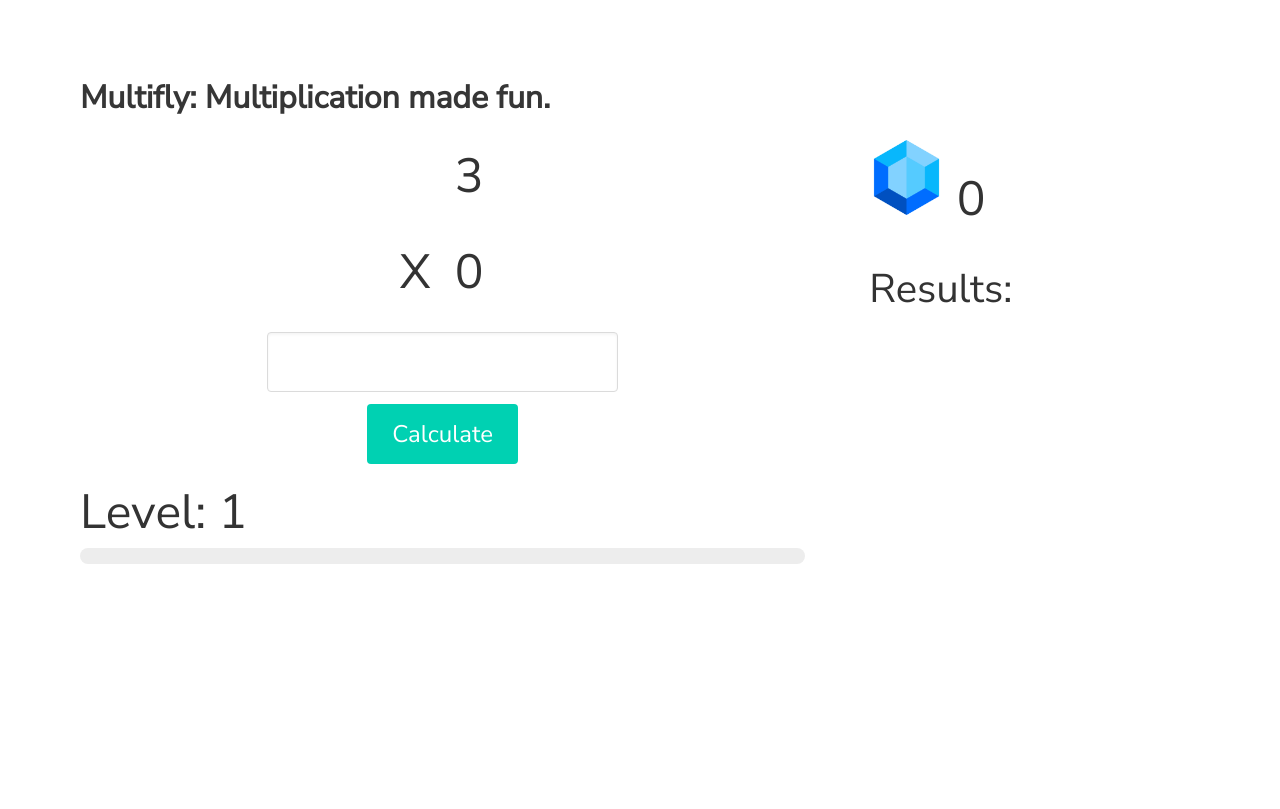
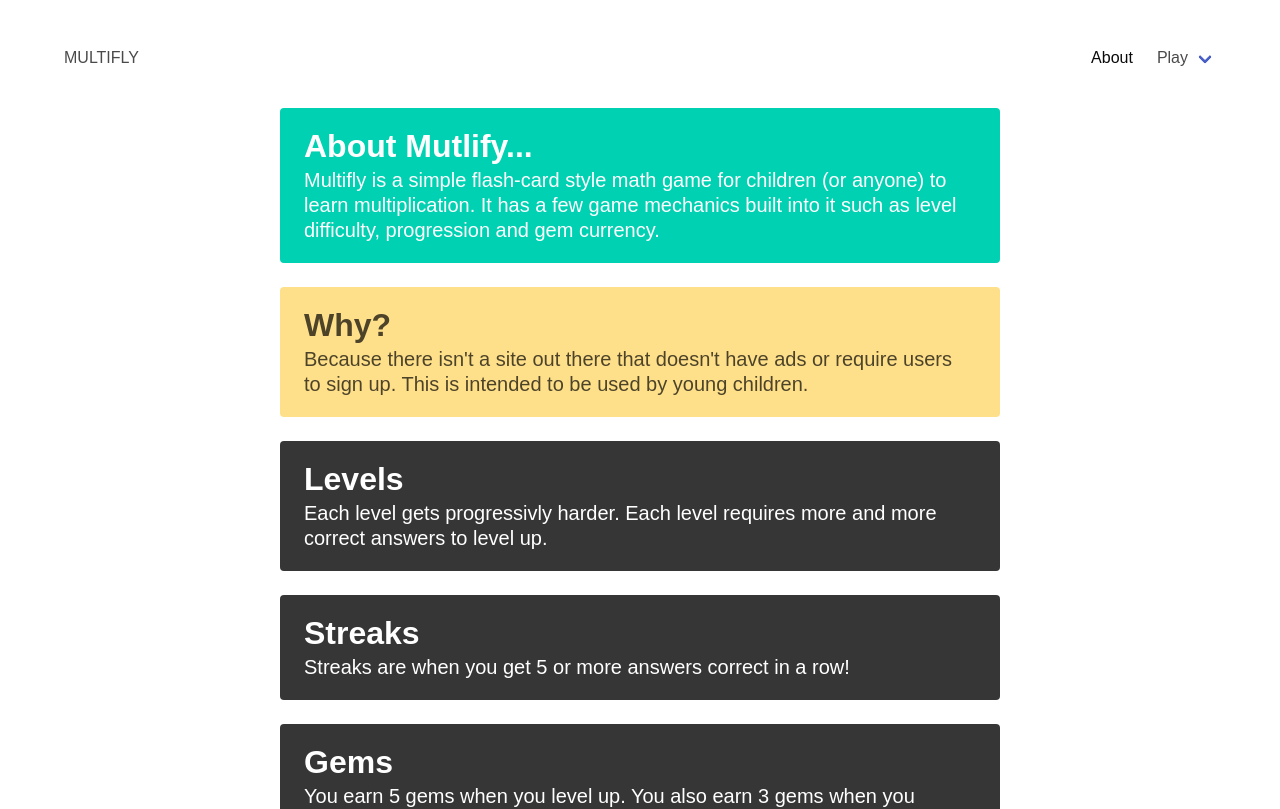
Before and after one commit to dimxasnewfrozen/mathy, an Angular app: page /about in a window 1280 px wide. Before the commit this address led to /. Shown: the top 809 px of the page. Built offline with nearby package versions, Linux system fonts and the light colour scheme.

Commit message:
add about page and routing

```diff
--- /dev/null
+++ b/src/app/about/about.component.html
@@ -0,0 +1,41 @@
+<div class="container">
+    <div class="column is-8 is-offset-2">
+        <div class="tile is-parent is-vertical">
+
+            <article class="tile is-child notification is-primary">
+                <p class="title">About Mutlify...</p>
+                <p class="subtitle">
+                    Multifly is a simple flash-card style math game for children (or anyone) to learn multiplication.
+                    It has a few game mechanics built into it such as level difficulty, progression and gem currency.
+                </p>
+            </article>
+
+            <article class="tile is-child notification is-warning">
+                <p class="title">Why?</p>
+                <p class="subtitle">Because there isn't a site out there that doesn't have ads or require users to sign up. This is intended to be used by young children.</p>
+            </article>
+
+            <article class="tile is-child notification is-dark">
+                <p class="title">Levels</p>
+                <p class="subtitle">Each level gets progressivly harder. Each level requires more and more correct answers to level up.</p>
+            </article>
+
+            <article class="tile is-child notification is-dark">
+                <p class="title">Streaks</p>
+                <p class="subtitle">Streaks are when you get 5 or more answers correct in a row!</p>
+            </article>
+
+            <article class="tile is-child notification is-dark">
+                <p class="title">Gems</p>
+                <p class="subtitle">You earn 5 gems when you level up. You also earn 3 gems when you achieve a streak!.</p>
+            </article>
+
+            <article class="tile is-child notification is-dark">
+                <p class="title">Store</p>
+                <p class="subtitle">You will be able to eventually buy stuff with your gems. Maybe customize a character or buy charms or something. TBD!</p>
+            </article>
+
+        </div>
+
+    </div>
+</div>
--- /dev/null
+++ b/src/app/about/about.component.ts
@@ -0,0 +1,15 @@
+import { Component, OnInit } from '@angular/core';
+
+@Component({
+  selector: 'app-about',
+  templateUrl: './about.component.html',
+  styleUrls: ['./about.component.scss']
+})
+export class AboutComponent implements OnInit {
+
+  constructor() { }
+
+  ngOnInit(): void {
+  }
+
+}
--- a/src/app/app-routing.module.ts
+++ b/src/app/app-routing.module.ts
@@ -1,7 +1,14 @@
 import { NgModule } from '@angular/core';
 import { Routes, RouterModule } from '@angular/router';
+import { MultiplicationComponent } from './multiplication/multiplication.component';
+import { AboutComponent } from './about/about.component';
 
-const routes: Routes = [];
+const routes: Routes = [
+  { path: '', redirectTo: '/multiplication', pathMatch: 'full' },
+  { path: 'multiplication', component: MultiplicationComponent },
+  { path: 'about', component: AboutComponent },
+  //{ path: 'second-component', component: SecondComponent },
+];
 
 @NgModule({
   imports: [RouterModule.forRoot(routes)],
--- a/src/app/app.component.html
+++ b/src/app/app.component.html
@@ -1,2 +1,28 @@
-<app-multiplication></app-multiplication>
+<!-- START NAV -->
+<nav class="navbar">
+    <div class="container">
+        <div class="navbar-brand">
+            <a class="navbar-item" href="../">
+                MULTIFLY
+            </a>
+            <a (click)="toggleNavbar()" role="button" #navBurger class="navbar-burger burger" aria-label="menu" aria-expanded="false" data-target="navbarBasicExample">
+                <span></span>
+                <span></span>
+                <span></span>
+            </a>
+        </div>
+        <div id="navbarBasicExample" class="navbar-menu" #navMenu>
+            <div class="navbar-end">
+                <a class="navbar-item is-active" routerLink="/about">About</a>
+                <div class="navbar-item has-dropdown is-hoverable">
+                    <a class="navbar-link">Play</a>
+                    <div class="navbar-dropdown">
+                        <a class="navbar-item" routerLink="/multiplication">Multiplication</a>
+                    </div>
+                </div>
+            </div>
+        </div>
+    </div>
+</nav>
+<!-- END NAV -->
 <router-outlet></router-outlet>
--- a/src/app/app.component.ts
+++ b/src/app/app.component.ts
@@ -1,4 +1,4 @@
-import { Component } from '@angular/core';
+import { Component, ViewChild, ElementRef } from '@angular/core';
 
 @Component({
   selector: 'app-root',
@@ -7,4 +7,12 @@ import { Component } from '@angular/core';
 })
 export class AppComponent {
   title = 'mathy';
+
+  @ViewChild('navBurger') navBurger: ElementRef;
+  @ViewChild('navMenu') navMenu: ElementRef;
+
+  toggleNavbar() {
+    this.navBurger.nativeElement.classList.toggle('is-active');
+    this.navMenu.nativeElement.classList.toggle('is-active');
+  }
 }
--- a/src/app/app.module.ts
+++ b/src/app/app.module.ts
@@ -4,12 +4,14 @@ import { NgModule } from '@angular/core';
 import { AppRoutingModule } from './app-routing.module';
 import { AppComponent } from './app.component';
 import { MultiplicationComponent } from './multiplication/multiplication.component';
-import { FormsModule } from '@angular/forms'; // <--- JavaScript import from Angular
+import { FormsModule } from '@angular/forms';
+import { AboutComponent } from './about/about.component'; // <--- JavaScript import from Angular
 
 @NgModule({
   declarations: [
     AppComponent,
-    MultiplicationComponent
+    MultiplicationComponent,
+    AboutComponent
   ],
   imports: [
     BrowserModule,
--- a/src/app/multiplication/multiplication.component.html
+++ b/src/app/multiplication/multiplication.component.html
@@ -1,6 +1,5 @@
 <section class="section">
     <div class="container">
-      <h1 class="title">Multifly: Multiplication made fun.</h1>
       <div class="columns is-8 is-variable ">
         <div class="column is-two-thirds">
             <div class="columns is-multiline is-mobile">
@@ -32,7 +31,6 @@
             <div *ngIf="displayStreak" class="columns is-mobile is-centered">
                 <span class="is-size-1">{{streak}} CORRECT HOT STREAK!</span>
             </div>
-
         </div>
 
         <div class="column is-one-third has-text-left">
```
Also changed, not shown: src/app/about/about.component.scss (added), 1 other file (tests, documents, lock files or other folders).
